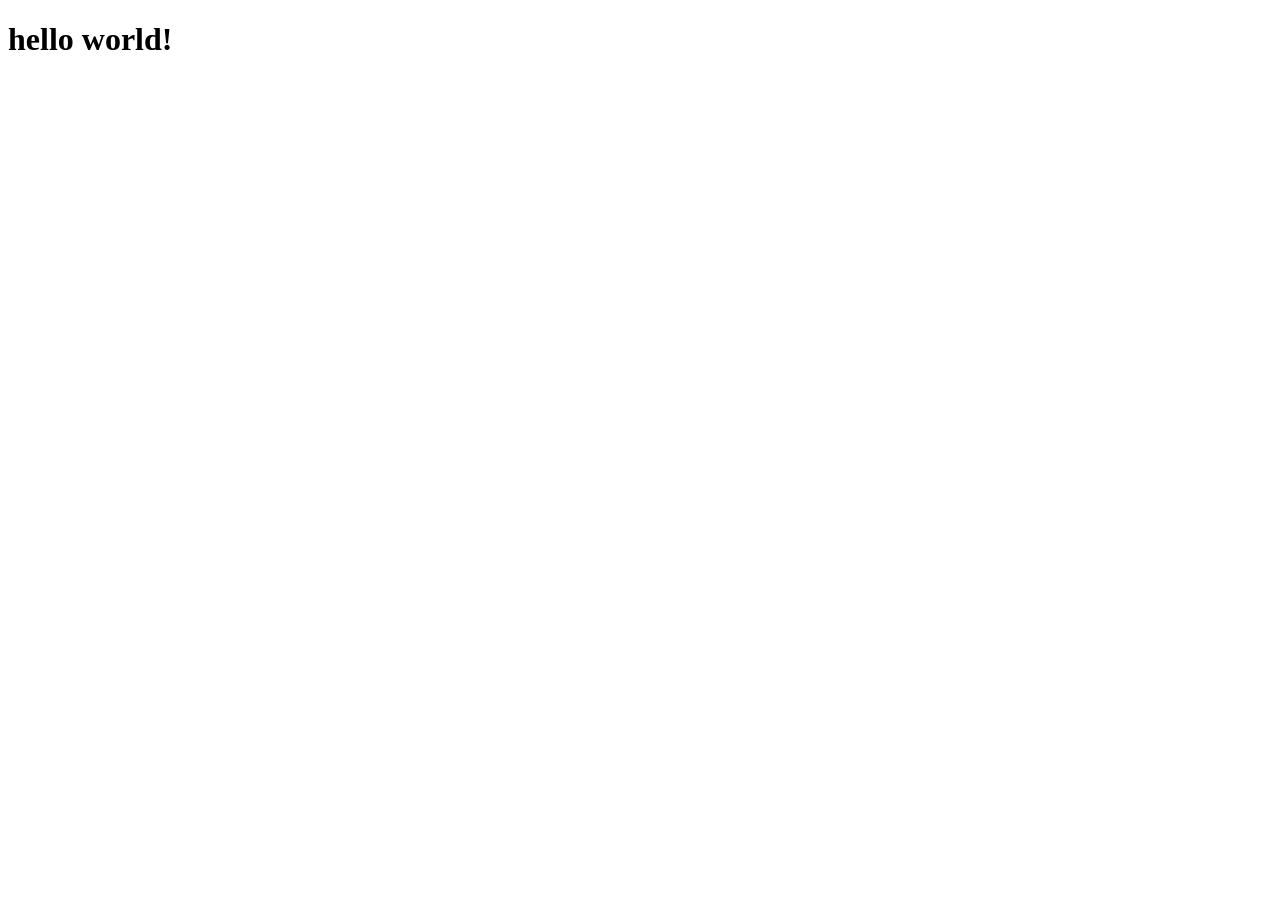
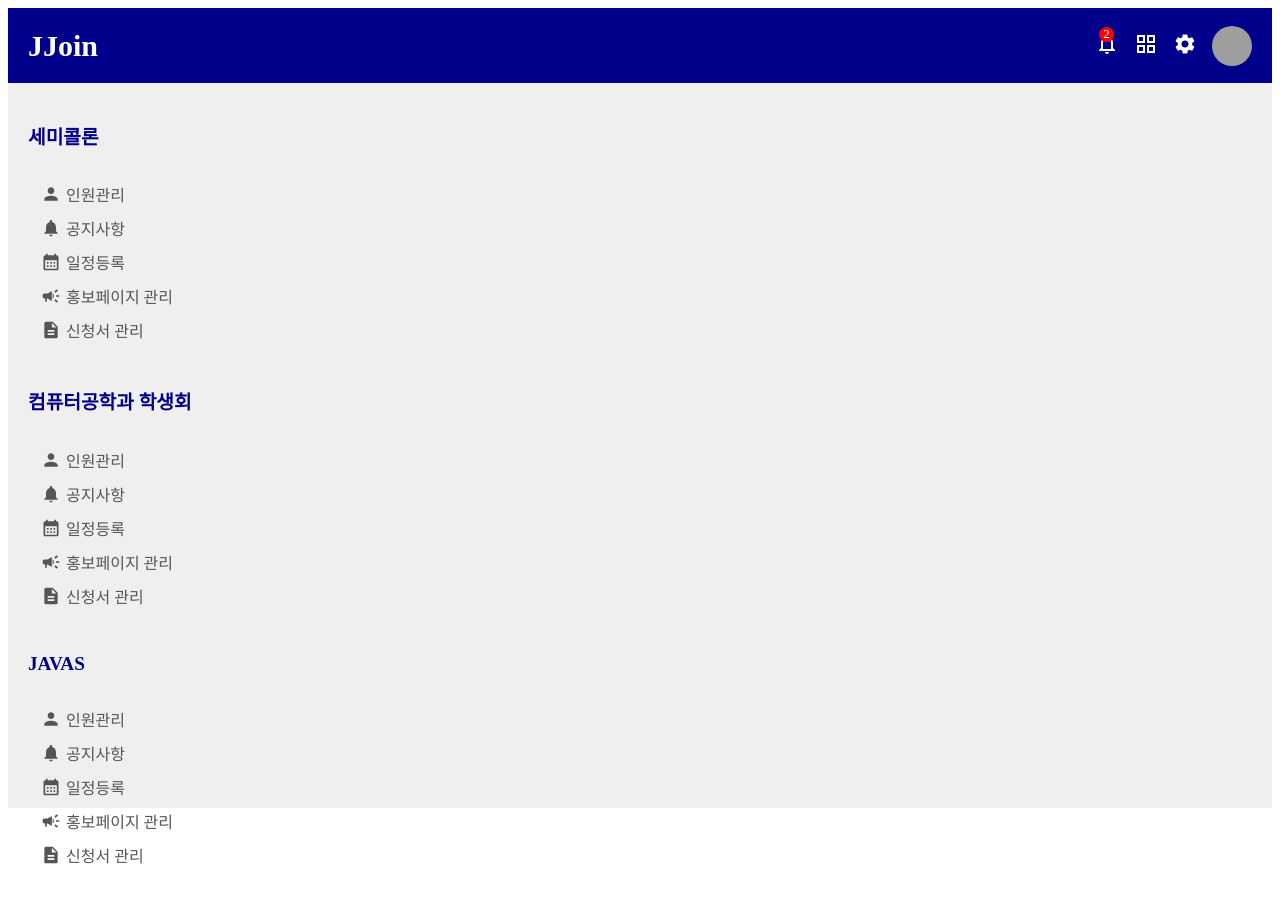
Before and after one commit to In-lyeog-sa-mu-so/jjoin-web, a React (Create React App) app: page / in a window 1280 px wide. Shown: the top 902 px of the page. Before the commit the page ends 800 px from the top, so only its background shows below. Built offline with nearby package versions, Linux system fonts and the light colour scheme; grey boxes are pictures that could not be loaded.

Commit message:
feat: Topbar, Sidebar 추가

```diff
--- a/package.json
+++ b/package.json
@@ -3,9 +3,14 @@
   "version": "0.1.0",
   "private": true,
   "dependencies": {
+    "@emotion/react": "^11.11.1",
+    "@emotion/styled": "^11.11.0",
+    "@mui/icons-material": "^5.14.16",
+    "@mui/material": "^5.14.16",
     "@testing-library/jest-dom": "^5.14.1",
     "@testing-library/react": "^13.0.0",
     "@testing-library/user-event": "^13.2.1",
+    "axios": "^1.6.0",
     "react": "^18.2.0",
     "react-dom": "^18.2.0",
     "react-router-dom": "^6.18.0",
--- a/src/App.css
+++ b/src/App.css
@@ -1,3 +1,8 @@
-.App {
+.container {
+    display: flex;
+}
 
+.home {
+    flex: 4;
+    background-color:white;
 }
--- a/src/App.js
+++ b/src/App.js
@@ -1,10 +1,22 @@
+import React from "react";
 import './App.css';
+import Sidebar from "./components/sidebar/Sidebar";
+import Topbar from "./components/topbar/Topbar"
+import { BrowserRouter as Router, Routes, Route } from 'react-router-dom';
 
 function App() {
   return (
-    <div>
-        <h1>hello world!</h1>
-    </div>
+    <Router>
+      <Topbar />
+      <div className="container">
+        <Sidebar />
+        <Routes>
+          {/* <Route exact path="/" element={<Home />} /> */}
+          {/* <Route path="/users" element={<UserList/>} />
+          <Route path="/calendar" element={<ReactCalendar/>} /> */}
+        </Routes>
+      </div>
+    </Router>
   );
 }
 
--- /dev/null
+++ b/src/components/sidebar/Sidebar.jsx
@@ -0,0 +1,55 @@
+import React, { useState } from "react";
+import "./sidebar.css";
+import PersonIcon from "@mui/icons-material/Person";
+import NotificationsIcon from "@mui/icons-material/Notifications";
+import CalendarMonthIcon from "@mui/icons-material/CalendarMonth";
+import CampaignIcon from "@mui/icons-material/Campaign";
+import DescriptionIcon from "@mui/icons-material/Description";
+
+export default function Sidebar() {
+const clubs = [
+    {
+        name: "세미콜론",
+    },
+    {
+        name: "컴퓨터공학과 학생회",
+    },
+    {
+        name: "JAVAS",
+    },
+];
+
+  return (
+    <div className="sidebar">
+      <div className="sidebarWrapper">
+        {clubs.map((club, index) => (
+          <div className="sidebarMenu" key={index}>
+            <h3 className="sidebarTitle">{club.name}</h3>
+            <ul className="sidebarList">
+                <li className="sidebarListItem">
+                    <PersonIcon className="sidebarIcon" />
+                    인원관리
+                </li>
+                <li className="sidebarListItem">
+                    <NotificationsIcon className="sidebarIcon" />
+                    공지사항
+                </li>
+                <li className="sidebarListItem">
+                    <CalendarMonthIcon className="sidebarIcon" />
+                    일정등록
+                </li>
+                <li className="sidebarListItem">
+                    <CampaignIcon className="sidebarIcon" />
+                    홍보페이지 관리
+                </li>
+                <li className="sidebarListItem">
+                    <DescriptionIcon className="sidebarIcon" />
+                    신청서 관리
+                </li>
+            </ul>
+          </div>
+        ))}
+      </div>
+    </div>
+  );
+}
--- /dev/null
+++ b/src/components/sidebar/sidebar.css
@@ -0,0 +1,45 @@
+.sidebar {
+    flex: 1;
+    height: calc(100vh - 75px);
+    background-color: rgb(240, 239, 239);
+
+    position: sticky;
+    top: 50px;
+}
+
+.sidebarWrapper {
+    padding: 20px;
+    color: #555;
+}
+
+.sidebarMenu {
+    margin-bottom: 2rem;
+}
+
+.sidebarTitle {
+    font-size: 1.2rem;
+    color: darkblue;
+}
+
+.sidebarList {
+    list-style: none;
+    padding: 0.5rem;
+}
+
+.sidebarListItem {
+    padding: 5px;
+    cursor: pointer;
+    display: flex;
+    align-items: center;
+    border-radius: 10px;
+}
+
+.sidebarListItem.active,
+.sidebarListItem:hover {
+    background-color: rgb(212, 209, 235);
+}
+
+.sidebarIcon {
+    margin-right: 5px;
+    font-size: 20px !important;
+}
--- /dev/null
+++ b/src/components/topbar/Topbar.jsx
@@ -0,0 +1,35 @@
+import React from "react";
+import './topbar.css'
+import NotificationsNoneIcon from '@mui/icons-material/NotificationsNone';
+import GridViewIcon from '@mui/icons-material/GridView';
+import SettingsIcon from '@mui/icons-material/Settings';
+
+export default function Topbar() {
+    return (
+        <div className="topbar">
+            <div className="topbarWrapper">
+                <div className="topLeft">
+                    <span className="logo">JJoin</span>
+                </div>
+                <div className="topRight">
+                    {/* topbarIcon */}
+                    <div className="topbarIconContainer">
+                        <NotificationsNoneIcon />
+                        <span className="topIconBadge">2</span>
+                    </div>
+                    <div className="topbarIconContainer">
+                        <GridViewIcon />
+                    </div>
+                    <div className="topbarIconContainer">
+                        <SettingsIcon />
+                    </div>
+                    <img
+                        src="https://cdn.mos.cms.futurecdn.net/8KhN9AY3JNyLzFWJuKRkNb.jpg"
+                        alt="image"
+                        className="topAvatar"
+                    />
+                </div>
+            </div>
+        </div>
+    )
+}
--- /dev/null
+++ b/src/components/topbar/topbar.css
@@ -0,0 +1,60 @@
+.topbar {
+    width: 100%;
+    height: 75px;
+    background-color: darkblue;
+
+    position: sticky;
+    top: 0;
+    z-index: 999;
+}
+
+.topbarWrapper {
+    height: 100%;
+    padding: 0px 20px;
+    display: flex;
+    align-items: center;
+    justify-content: space-between;
+}
+
+.logo {
+    font-weight: bold;
+    font-size: 30px;
+    color: white;
+    cursor: pointer;
+}
+
+.topbarIconContainer {
+    position: relative;
+    margin-right: 15px;
+    color: white;
+}
+
+.topIconBadge {
+    position: absolute;
+    top: -5px;
+    right: 5px;
+
+    background-color: red;
+    border-radius: 50%;
+    height: 15px;
+    width: 15px;
+
+    display: flex;
+    align-items: center;
+    justify-content: center;
+
+    font-size: 13px;
+    color: white;
+}
+
+.topRight {
+    display: flex;
+    align-items: center;
+}
+
+.topAvatar {
+    height: 40px;
+    width: 40px;
+    border-radius: 50%;
+    cursor: pointer;
+}
```
Also changed, not shown: public/data/dummyData.js (added, +20 -0 lines), src/Axios.js (added, +11 -0 lines), src/Router.js (+13 -13 lines), 2 other files (tests, documents, lock files or other folders).
